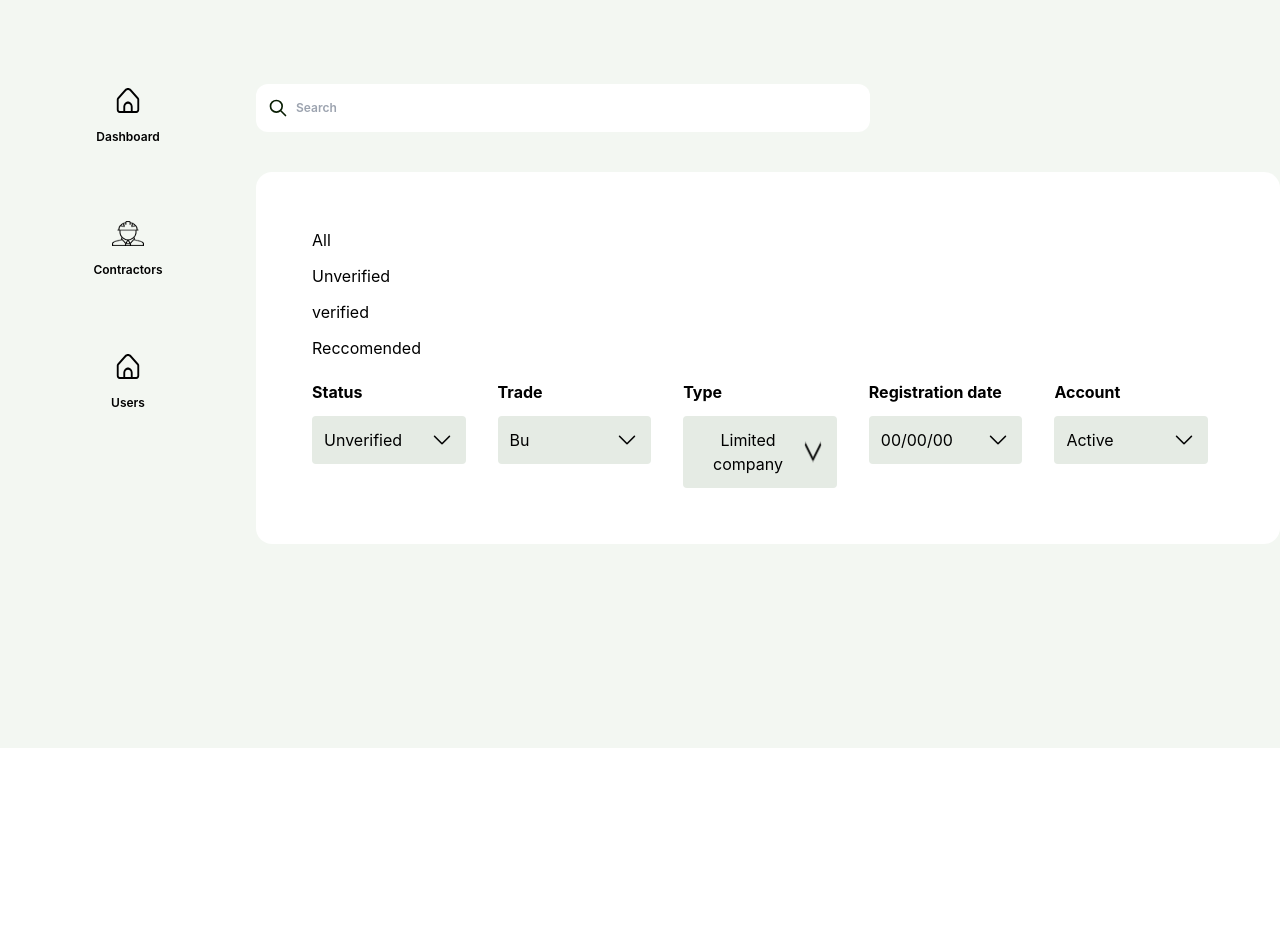
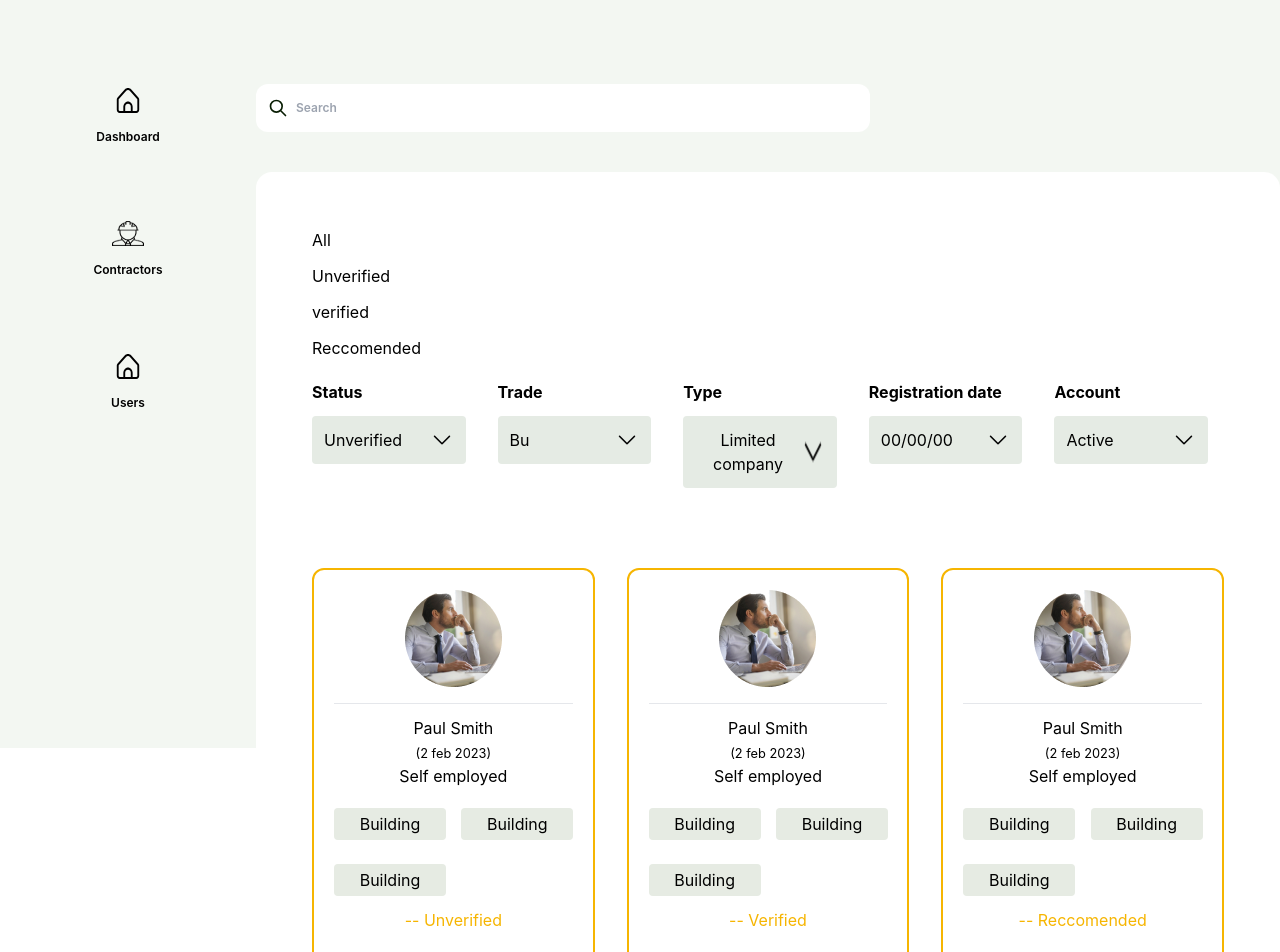
Before and after one commit to arjun1571/super-admin-dashbord1, a React (Create React App) app: page /contractors in a window 1280 px wide. Shown: the top 952 px of the page. Before the commit the page ends 800 px from the top, so only its background shows below. Built offline with nearby package versions, Linux system fonts and the light colour scheme.

Commit message:
contractor cart usenavigate done

```diff
--- /dev/null
+++ b/src/Component/ContractorsCart/Cart.js
@@ -0,0 +1,36 @@
+import React from 'react';
+import profile from "../../asset/profile.png"
+import { useNavigate } from "react-router-dom";
+
+const Cart = ({data}) => {
+    const navigate = useNavigate();
+    const handleNavigate =()=>{
+        navigate("/contractorCart-details")
+    }
+    return (
+        <div className='border-2 border-[#F6B501] rounded-xl '>
+            <div className='p-5'>
+            <div className='flex justify-center '>
+                <img className='' src={profile} alt="" />
+            </div>
+            <hr className='mt-4' />
+            <div className=' mt-3 '>
+                <h1 className='text-center'>{data.name}</h1>
+                <p className='text-center'><small>{data.date}</small></p>
+                <p className='text-center'>{data.designation}</p>
+            </div>
+            <div className='grid lg:grid-cols-2 md:grid-cols-2 grid-cols-2 gap-4 mt-3'>
+                <button className='bg-[#E6EBE3] p-1 rounded mt-2 w-28 '>Building</button>
+                <button className='bg-[#E6EBE3] p-1 rounded mt-2 w-28'>Building</button>
+                <button className='bg-[#E6EBE3] p-1 rounded mt-2 w-28'>Building</button>
+            </div>
+            <div className='mt-3'>
+                <h1 className='text-center text-[#F6B501]'>-- {data.view}</h1>
+            </div>
+            </div>
+            <button  onClick={handleNavigate} className='w-full bg-[#F6B501] p-3 rounded' >view</button>
+        </div>
+    );
+};
+
+export default Cart;
--- a/src/Component/ContractorsCart/ContractorCart.js
+++ b/src/Component/ContractorsCart/ContractorCart.js
@@ -1,7 +1,31 @@
 import React from 'react';
 import arrow1 from "../../asset/arrow1.png"
+import Cart from './Cart';
 
 const ContractorCart = () => {
+    const datas = [
+        {
+            id:1,
+            name:"Paul Smith",
+            date:"(2 feb 2023)",
+            designation:"Self employed",
+            view:"Unverified"
+        },
+        {
+            id: 2,
+            name:"Paul Smith",
+            date:"(2 feb 2023)",
+            designation:"Self employed",
+            view:"Verified"
+        },
+        {
+            id: 3,
+            name:"Paul Smith",
+            date:"(2 feb 2023)",
+            designation:"Self employed",
+            view:"Reccomended"
+        }
+    ]
     return (
         <div className="p-5 lg:p-14 mt-10 bg-[#FFF] rounded-2xl ">
             <div className=''>
@@ -10,6 +34,7 @@ const ContractorCart = () => {
                 <p className='mt-3'>verified </p>
                 <p className='mt-3'>Reccomended </p>
             </div>
+
             <div className='mt-5 grid lg:grid-cols-5 md:grid-cols-3 grid-cols-1 gap-4'>
                 <div className='mr-4'>
                     <h1 className='font-bold'>Status</h1>
@@ -47,6 +72,12 @@ const ContractorCart = () => {
                     </div>
                 </div>
             </div>
+            {/* cart container  */}
+            <div className='mt-20 grid lg:grid-cols-3 md:grid-cols-2 grid-cols-1 gap-8'>
+                {
+                    datas?.map(data=> <Cart data={data} key={data.id}></Cart>)
+                }
+            </div>
         </div>
     );
 };
--- a/src/LayOut/Main.js
+++ b/src/LayOut/Main.js
@@ -30,7 +30,7 @@ const Main = () => {
           <p className="text-xs font-semibold mt-1">Contractors</p>
         </div>
         </Link>
-        <Link to={"/contractorCart-details"}>
+        <Link >
         <div className="flex flex-col items-center">
           <img
             className="w-[56px] h-[49px] hover:bg-[#3F8825] rounded-xl p-3  hover:bg-opacity-[31%]"
```
Also changed, not shown: src/asset/Group.png (added).
